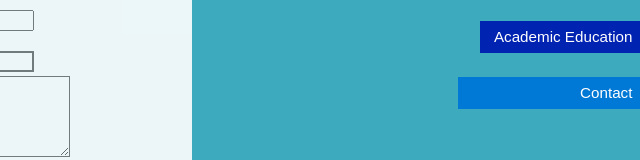
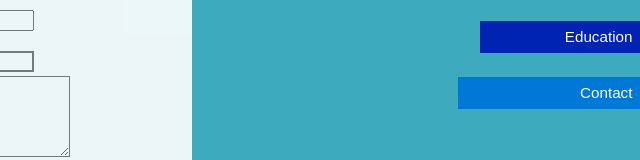
Before and after one commit to santiagodeveloper/mywebsite, a plain HTML site: page contact.html in a window 1280 px wide. Shown: the part 221-381 px from the top of the page, 640-1280 px from the left. Drawn offline with Linux system fonts and the light colour scheme.

Commit message:
Add files via upload

```diff
--- a/contact.html
+++ b/contact.html
@@ -138,7 +138,7 @@ and open the template in the editor.
                <a href="myprojects.html">MyProjects</a></div>
 
             <div id="bar6">
-                <a href="education.html" id="education">Academic Education</a></div>
+                <a href="education.html" id="education">Education</a></div>
             <div id="bar7">
                 <a href="contact.html">Contact</a></div>
 
```
Also changed, not shown: education.html (+1 -1 lines), experience.html (+1 -1 lines), myprojects.html (+1 -1 lines), resume.html (+1 -1 lines), skills.html (+1 -1 lines).
